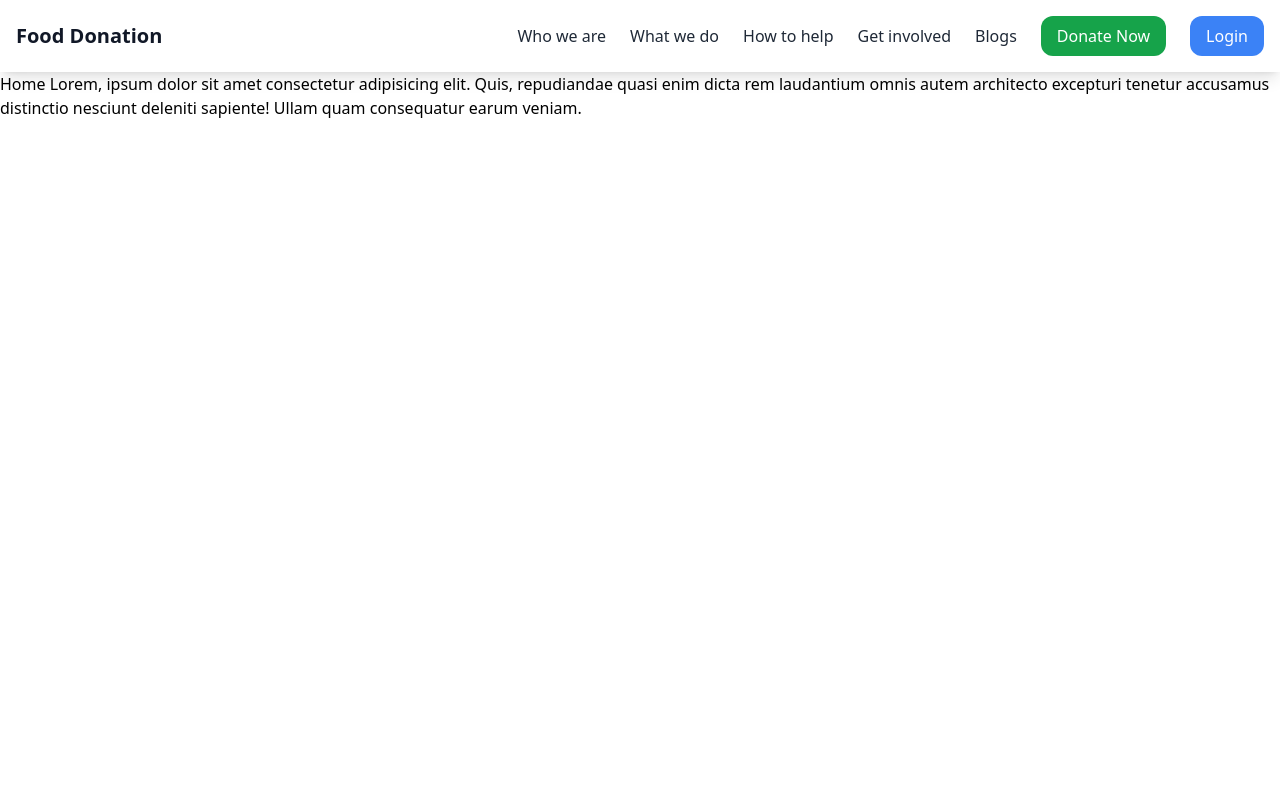
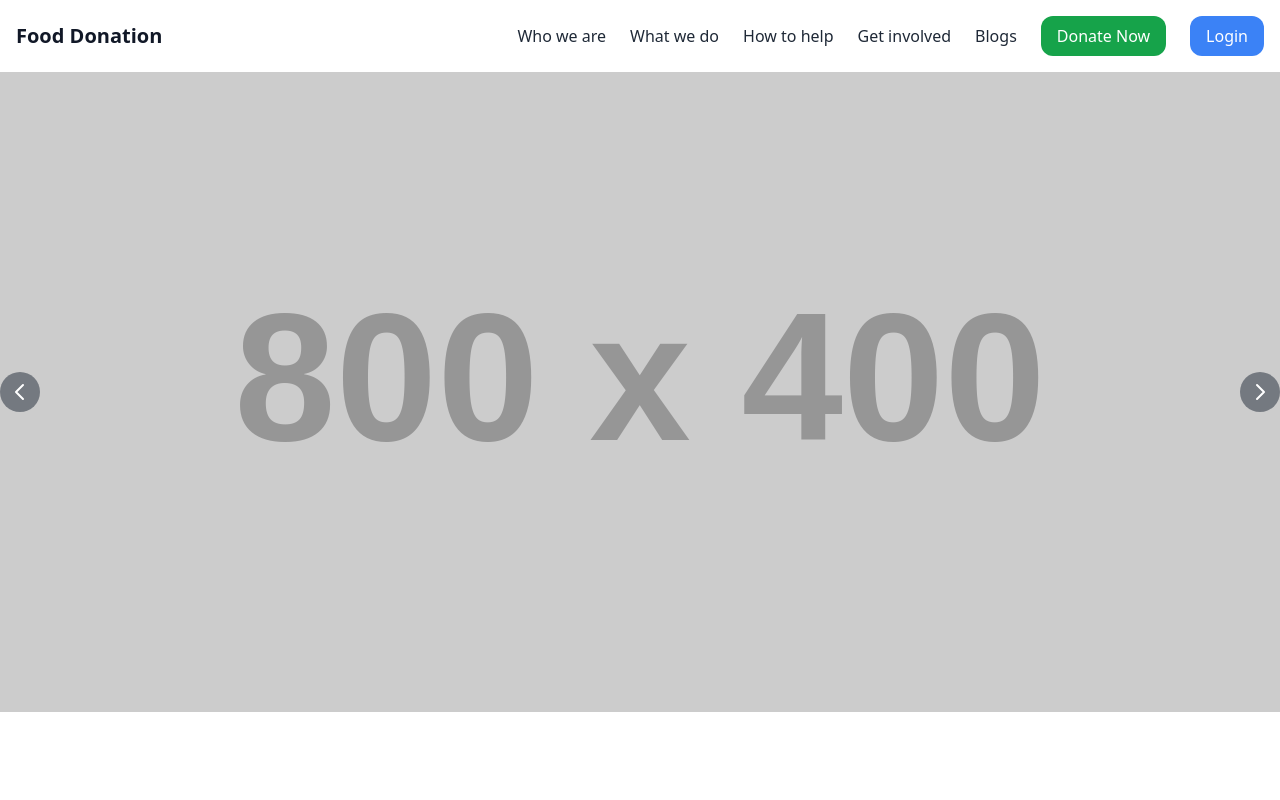
Before and after one commit to kapil051/food-donate, a React (Vite) app in the folder frontend/: page / in a window 1280 px wide. Shown: the top 800 px of the page. Built offline with nearby package versions, Linux system fonts and the light colour scheme.

Commit message:
Add carousel to Home

```diff
--- /dev/null
+++ b/frontend/src/components/home/carousel.jsx
@@ -0,0 +1,54 @@
+import React, { useState, useEffect } from 'react';
+
+const Carousel = ({ images }) => {
+    const [currentIndex, setCurrentIndex] = useState(0);
+
+    useEffect(() => {
+        const interval = setInterval(() => {
+            handleNext();
+        }, 5000);
+        return () => clearInterval(interval);
+    }, [currentIndex]);
+
+    const handleNext = () => {
+        setCurrentIndex((prevIndex) => (prevIndex + 1) % images.length);
+    };
+
+    const handlePrev = () => {
+        setCurrentIndex((prevIndex) => (prevIndex - 1 + images.length) % images.length);
+    };
+
+    return (
+        <div className="relative w-full overflow-hidden" style={{ height: 'calc(100vh - 71px)' }}>
+            <div className="flex transition-transform duration-500" style={{ transform: `translateX(-${currentIndex * 100}%)` }}>
+                {images.map((image, index) => (
+                    <div key={index} className="w-full flex-shrink-0 h-full relative">
+                        <img src={image} alt={`Slide ${index}`} className="w-full h-full object-cover" />
+                        {currentIndex === index && (
+                            <div className="absolute inset-0 flex items-center justify-center">
+                                <button
+                                    onClick={handlePrev}
+                                    className="bg-gray-800 bg-opacity-50 text-white p-2 rounded-full hover:bg-opacity-75 focus:outline-none absolute left-0 top-1/2 transform -translate-y-1/2"
+                                >
+                                    <svg className="w-6 h-6" fill="none" stroke="currentColor" viewBox="0 0 24 24" xmlns="http://www.w3.org/2000/svg">
+                                        <path strokeLinecap="round" strokeLinejoin="round" strokeWidth="2" d="M15 19l-7-7 7-7"></path>
+                                    </svg>
+                                </button>
+                                <button
+                                    onClick={handleNext}
+                                    className="bg-gray-800 bg-opacity-50 text-white p-2 rounded-full hover:bg-opacity-75 focus:outline-none absolute right-0 top-1/2 transform -translate-y-1/2"
+                                >
+                                    <svg className="w-6 h-6" fill="none" stroke="currentColor" viewBox="0 0 24 24" xmlns="http://www.w3.org/2000/svg">
+                                        <path strokeLinecap="round" strokeLinejoin="round" strokeWidth="2" d="M9 5l7 7-7 7"></path>
+                                    </svg>
+                                </button>
+                            </div>
+                        )}
+                    </div>
+                ))}
+            </div>
+        </div>
+    );
+};
+
+export default Carousel;
--- a/frontend/src/pages/Home.jsx
+++ b/frontend/src/pages/Home.jsx
@@ -1,8 +1,15 @@
 import React from 'react'
-
+import Carousel from '../components/home/carousel';
 function Home() {
+  const images = [
+    'https://via.placeholder.com/800x400.png?text=Slide+1',
+    'https://via.placeholder.com/800x400.png?text=Slide+2',
+    'https://via.placeholder.com/800x400.png?text=Slide+3',
+  ];
   return (
-    <div >Home Lorem, ipsum dolor sit amet consectetur adipisicing elit. Quis, repudiandae quasi enim dicta rem laudantium omnis autem architecto excepturi tenetur accusamus distinctio nesciunt deleniti sapiente! Ullam quam consequatur earum veniam.</div>
+    <div>
+         <Carousel images={images} />
+    </div>
   )
 }
 
```
